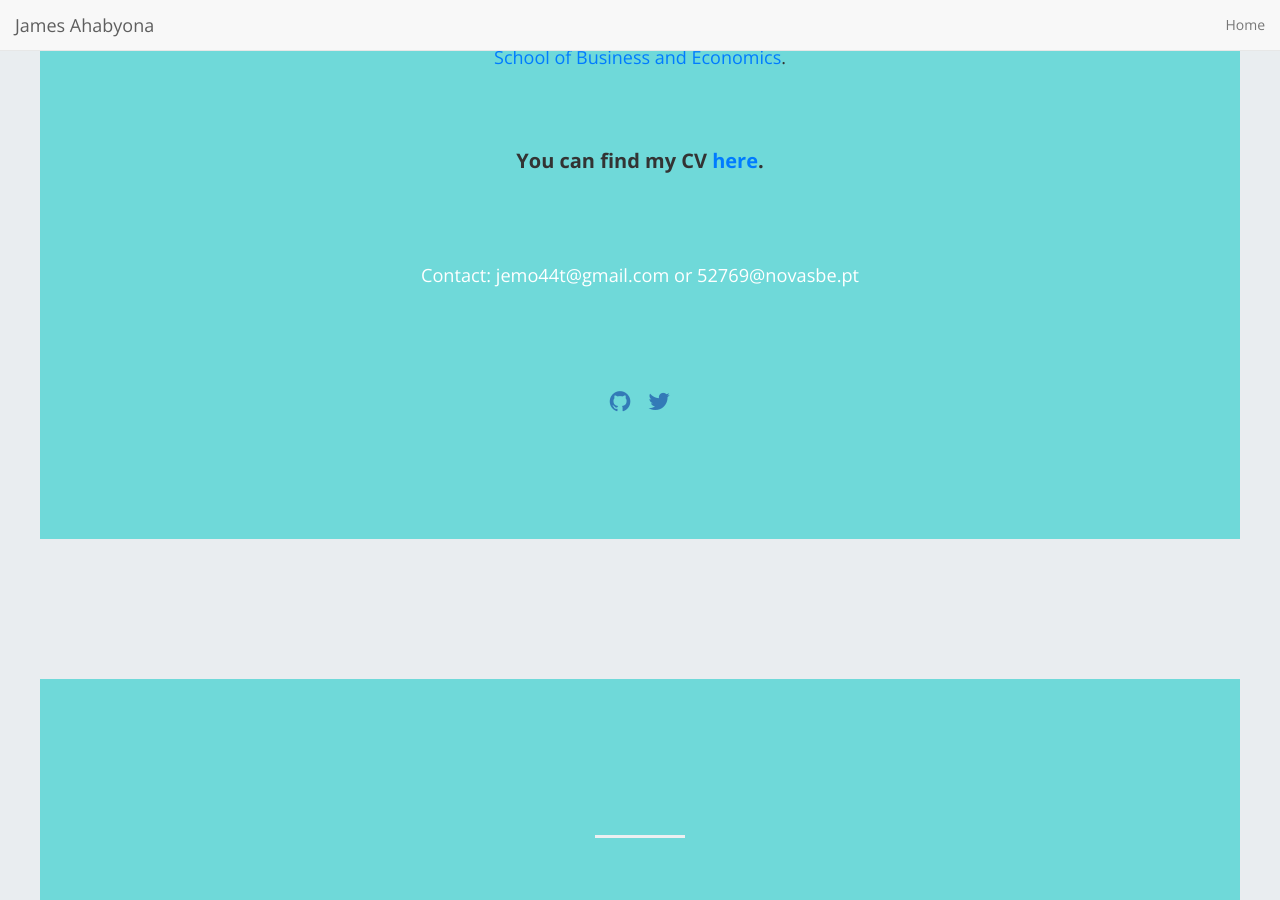
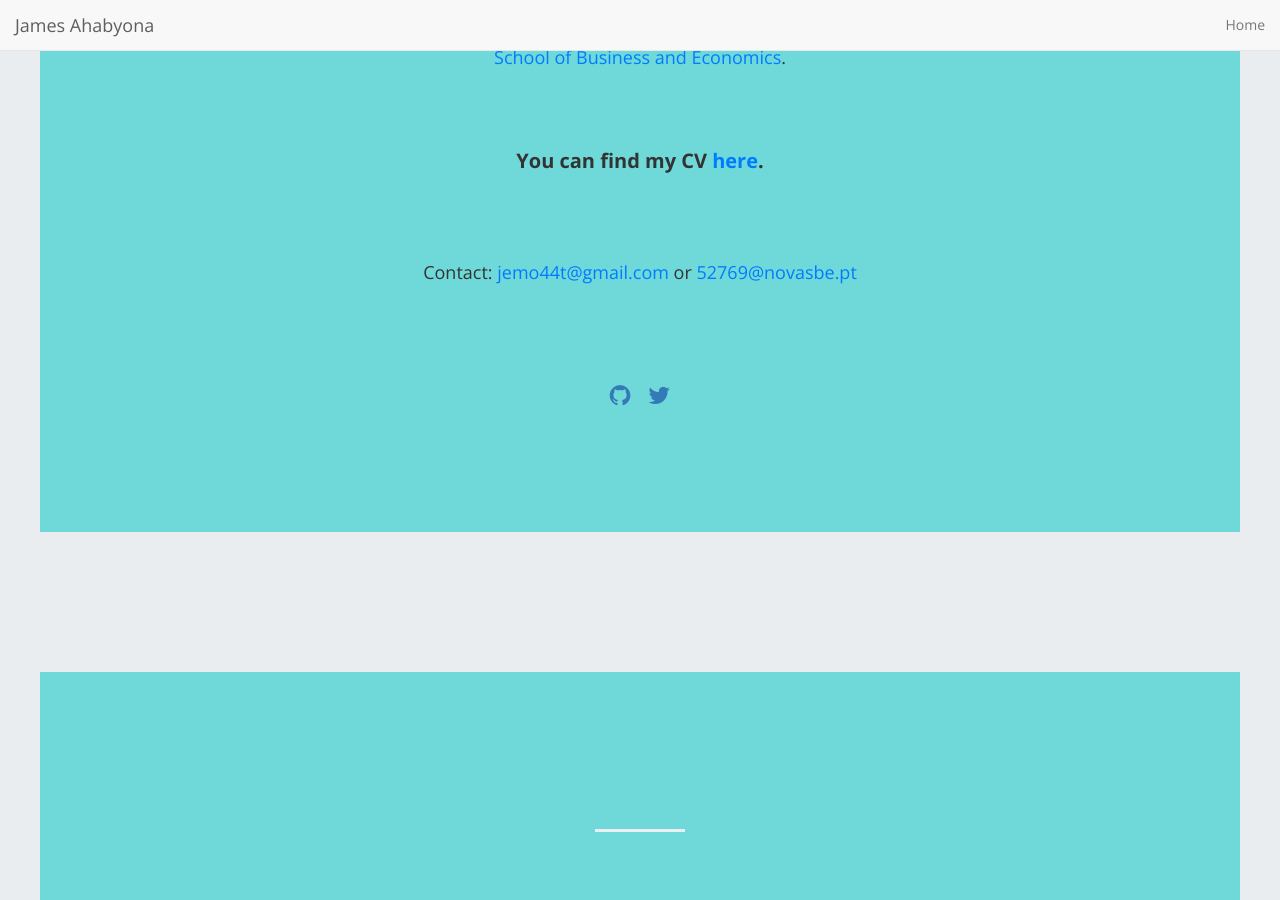
Before and after one commit to mariaelenaguer/mariaelenaguer.github.io, a Jekyll site: the page built from index.html, in a window 1280 px wide and 900 px high, scrolled down 475 px. Built offline with Jekyll 4.4.1, drawn with Linux system fonts in a browser that asks for light colours; nearby versions of some CDN libraries; the list of posts is cut into pages by our own code.

Commit message:
Update home-hero.html

```diff
--- a/_includes/home-hero.html
+++ b/_includes/home-hero.html
@@ -83,7 +83,8 @@
 
     <p style="font-size: 20px; font-weight: bold; color: #333;">
         You can find my CV <a href="your_cv_link_here" style="color: #007bff; text-decoration: none;">here</a>.
-          <p>Contact: jemo44t@gmail.com or 52769@novasbe.pt</p>
+          <p style="font-size: 18px; line-height: 1.5; color: #333;">
+        Contact: <a href="mailto:jemo44t@gmail.com" style="color: #007bff; text-decoration: none;">jemo44t@gmail.com</a> or <a href="mailto:52769@novasbe.pt" style="color: #007bff; text-decoration: none;">52769@novasbe.pt</a>
         </div>
 
         {% if site.github_username != '' or site.twitter_username != '' %}
```
